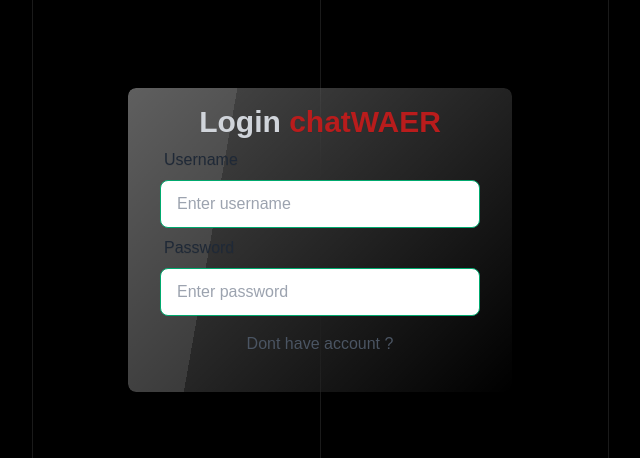
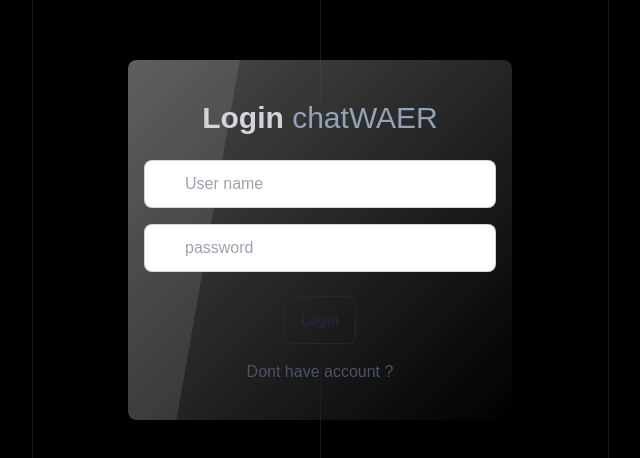
Before and after one commit to salmanck66/ChatAPP_MERN, a React (Vite) app in the folder frontend/: page / in a window 1280 px wide. Shown: the part 160-618 px from the top of the page, without its empty margins (320-960 px from the left). Built offline with nearby package versions, Linux system fonts and the light colour scheme.

Commit message:
login signup UI done

```diff
--- a/frontend/src/App.jsx
+++ b/frontend/src/App.jsx
@@ -1,4 +1,5 @@
 import Login from "./pages/login/Login.jsx";
+import Signup from "./pages/signup/Signup.jsx";
 import '@fontsource/poppins'; // Defaults to weight 400.
 
 import "./App.scss"
--- a/frontend/src/pages/login/Login.jsx
+++ b/frontend/src/pages/login/Login.jsx
@@ -4,27 +4,40 @@ const login = () => {
   return (
     <div className="flex flex-col items-center justify-center min-w-80 sm:min-w-96  z-40">
       <div className="w-full p-4 rounded-lg shadow-md bg-orange-900 text-center glass backdrop-blur-3xl bg-opacity-0 bg-clip-padding">
-        <h1 className="text-3xl text-gray-300 font-semibold">
-          Login <span className="text-red-700 text-">chatWAER</span>
+        <h1 className="text-3xl text-gray-300 font-semibold py-6">
+          Login <span className="text-slate-400  font-thin">chatWAER</span>
         </h1>
-        <form className="pb-5" action="">
-          <label className="label sm:ps-5" htmlFor="">
-            <span className="text-base label-text ">Username</span>
+        <form className="pb-5 flex flex-col gap-4"  action="">
+        <label className="input input-bordered flex items-center gap-2">
+            <svg
+              xmlns="http://www.w3.org/2000/svg"
+              viewBox="0 0 16 16"
+              fill="currentColor"
+              className="h-4 w-4 opacity-70"
+            >
+              <path d="M8 8a3 3 0 1 0 0-6 3 3 0 0 0 0 6ZM12.735 14c.618 0 1.093-.561.872-1.139a6.002 6.002 0 0 0-11.215 0c-.22.578.254 1.139.872 1.139h9.47Z" />
+            </svg>
+            <input type="text" className="grow" placeholder="User name" />
           </label>
-          <input
-            type="text"
-            placeholder="Enter username"
-            className="input input-bordered input-success w-full max-w-xs"
-          />
-          <label className="label sm:ps-5" htmlFor="">
-            <span className="text-base label-text">Password</span>
+          <label className="input input-bordered flex items-center gap-2">
+            <svg
+              xmlns="http://www.w3.org/2000/svg"
+              viewBox="0 0 16 16"
+              fill="currentColor"
+              className="h-4 w-4 opacity-70"
+            >
+              <path
+                fillRule="evenodd"
+                d="M14 6a4 4 0 0 1-4.899 3.899l-1.955 1.955a.5.5 0 0 1-.353.146H5v1.5a.5.5 0 0 1-.5.5h-2a.5.5 0 0 1-.5-.5v-2.293a.5.5 0 0 1 .146-.353l3.955-3.955A4 4 0 1 1 14 6Zm-4-2a.75.75 0 0 0 0 1.5.5.5 0 0 1 .5.5.75.75 0 0 0 1.5 0 2 2 0 0 0-2-2Z"
+                clipRule="evenodd"
+              />
+            </svg>
+            <input type="Password" placeholder="password" />
           </label>
-          <input
-            type="password"
-            placeholder="Enter password"
-            className="input input-bordered input-success w-full max-w-xs"
-          />
-          <div className="pt-4">
+          <div className="pt-2">
+          <button className="btn btn-outline">Login</button>
+          </div>
+          <div >
           <a href="" className=" text-gray-600 hover:text-gray-500  hover:underline">Dont have account ?</a>
           </div>
 
--- a/frontend/src/pages/signup/Signup.jsx
+++ b/frontend/src/pages/signup/Signup.jsx
@@ -1,9 +1,95 @@
-import React from 'react'
+import React from "react";
 
 const Signup = () => {
   return (
-    <div>Signup</div>
-  )
-}
+    <div className="flex flex-col items-center justify-center min-w-80 sm:min-w-96  z-40">
+      <div className=" w-full p-4 rounded-lg shadow-md bg-orange-900 text-center glass backdrop-blur-3xl bg-opacity-0 bg-clip-padding">
+        <h1 className="text-3xl text-gray-300 font-semibold py-6">
+          Signup <span className="text-slate-400  font-thin">chatWAER</span>
+        </h1>
+        <form className="pb-5 gap-4 flex flex-col" action="">
+          <label className="input input-bordered flex items-center gap-2">
+            <svg
+              class="w-[16px] h-[16px] text-gray-800 dark:text-slate-300"
+              aria-hidden="true"
+              xmlns="http://www.w3.org/2000/svg"
+              width="24"
+              height="24"
+              fill="currentColor"
+              viewBox="0 0 24 24"
+            >
+              <path
+                fill-rule="evenodd"
+                d="M7 2a2 2 0 0 0-2 2v1a1 1 0 0 0 0 2v1a1 1 0 0 0 0 2v1a1 1 0 1 0 0 2v1a1 1 0 1 0 0 2v1a1 1 0 1 0 0 2v1a2 2 0 0 0 2 2h11a2 2 0 0 0 2-2V4a2 2 0 0 0-2-2H7Zm3 8a3 3 0 1 1 6 0 3 3 0 0 1-6 0Zm-1 7a3 3 0 0 1 3-3h2a3 3 0 0 1 3 3 1 1 0 0 1-1 1h-6a1 1 0 0 1-1-1Z"
+                clip-rule="evenodd"
+              />
+            </svg>
 
-export default Signup
+            <input type="text" className="grow" placeholder="Full name" />
+          </label>
+
+          <label className="input input-bordered flex items-center gap-2">
+            <svg
+              xmlns="http://www.w3.org/2000/svg"
+              viewBox="0 0 16 16"
+              fill="currentColor"
+              className="h-4 w-4 opacity-70"
+            >
+              <path d="M8 8a3 3 0 1 0 0-6 3 3 0 0 0 0 6ZM12.735 14c.618 0 1.093-.561.872-1.139a6.002 6.002 0 0 0-11.215 0c-.22.578.254 1.139.872 1.139h9.47Z" />
+            </svg>
+            <input type="text" className="grow" placeholder="User name" />
+          </label>
+
+          <label className="input input-bordered flex items-center gap-2">
+            <svg
+              xmlns="http://www.w3.org/2000/svg"
+              viewBox="0 0 16 16"
+              fill="currentColor"
+              className="h-4 w-4 opacity-70"
+            >
+              <path d="M2.5 3A1.5 1.5 0 0 0 1 4.5v.793c.026.009.051.02.076.032L7.674 8.51c.206.1.446.1.652 0l6.598-3.185A.755.755 0 0 1 15 5.293V4.5A1.5 1.5 0 0 0 13.5 3h-11Z" />
+              <path d="M15 6.954 8.978 9.86a2.25 2.25 0 0 1-1.956 0L1 6.954V11.5A1.5 1.5 0 0 0 2.5 13h11a1.5 1.5 0 0 0 1.5-1.5V6.954Z" />
+            </svg>
+            <input type="text" className="grow" placeholder="Email" />
+          </label>
+
+          <label className="input input-bordered flex items-center gap-2">
+            <svg
+              xmlns="http://www.w3.org/2000/svg"
+              viewBox="0 0 16 16"
+              fill="currentColor"
+              className="h-4 w-4 opacity-70"
+            >
+              <path
+                fillRule="evenodd"
+                d="M14 6a4 4 0 0 1-4.899 3.899l-1.955 1.955a.5.5 0 0 1-.353.146H5v1.5a.5.5 0 0 1-.5.5h-2a.5.5 0 0 1-.5-.5v-2.293a.5.5 0 0 1 .146-.353l3.955-3.955A4 4 0 1 1 14 6Zm-4-2a.75.75 0 0 0 0 1.5.5.5 0 0 1 .5.5.75.75 0 0 0 1.5 0 2 2 0 0 0-2-2Z"
+                clipRule="evenodd"
+              />
+            </svg>
+            <input type="Password" placeholder="Password" />
+          </label>
+          <label className="input input-bordered flex items-center gap-2">
+            <svg
+              xmlns="http://www.w3.org/2000/svg"
+              viewBox="0 0 16 16"
+              fill="currentColor"
+              className="h-4 w-4 opacity-70"
+            >
+              <path
+                fillRule="evenodd"
+                d="M14 6a4 4 0 0 1-4.899 3.899l-1.955 1.955a.5.5 0 0 1-.353.146H5v1.5a.5.5 0 0 1-.5.5h-2a.5.5 0 0 1-.5-.5v-2.293a.5.5 0 0 1 .146-.353l3.955-3.955A4 4 0 1 1 14 6Zm-4-2a.75.75 0 0 0 0 1.5.5.5 0 0 1 .5.5.75.75 0 0 0 1.5 0 2 2 0 0 0-2-2Z"
+                clipRule="evenodd"
+              />
+            </svg>
+            <input type="Password" placeholder="Confirm password" />
+          </label>
+          <div className="pt-5">
+          <button className="btn btn-outline">Signup</button>
+          </div>
+        </form>
+      </div>
+    </div>
+  );
+};
+
+export default Signup;
```
